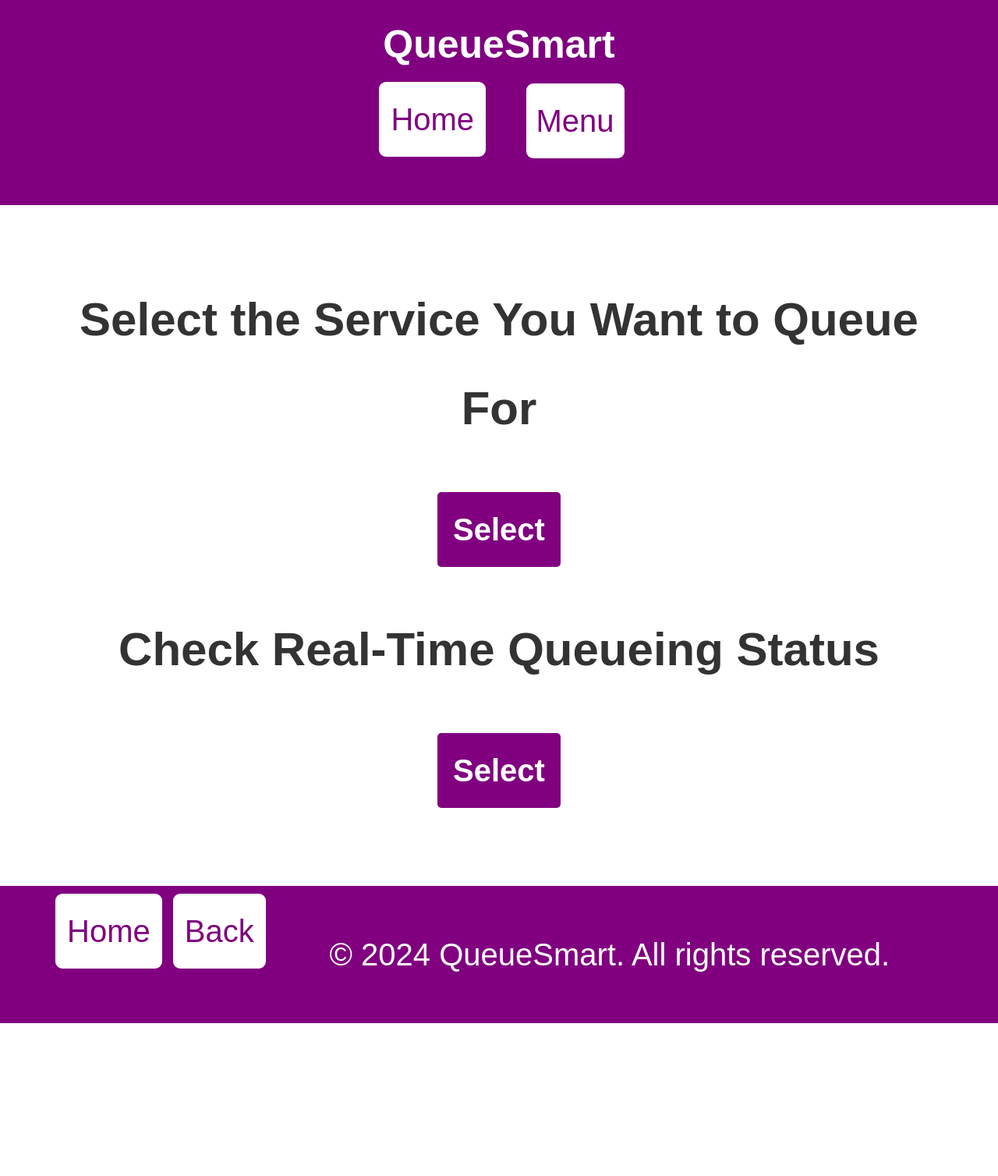
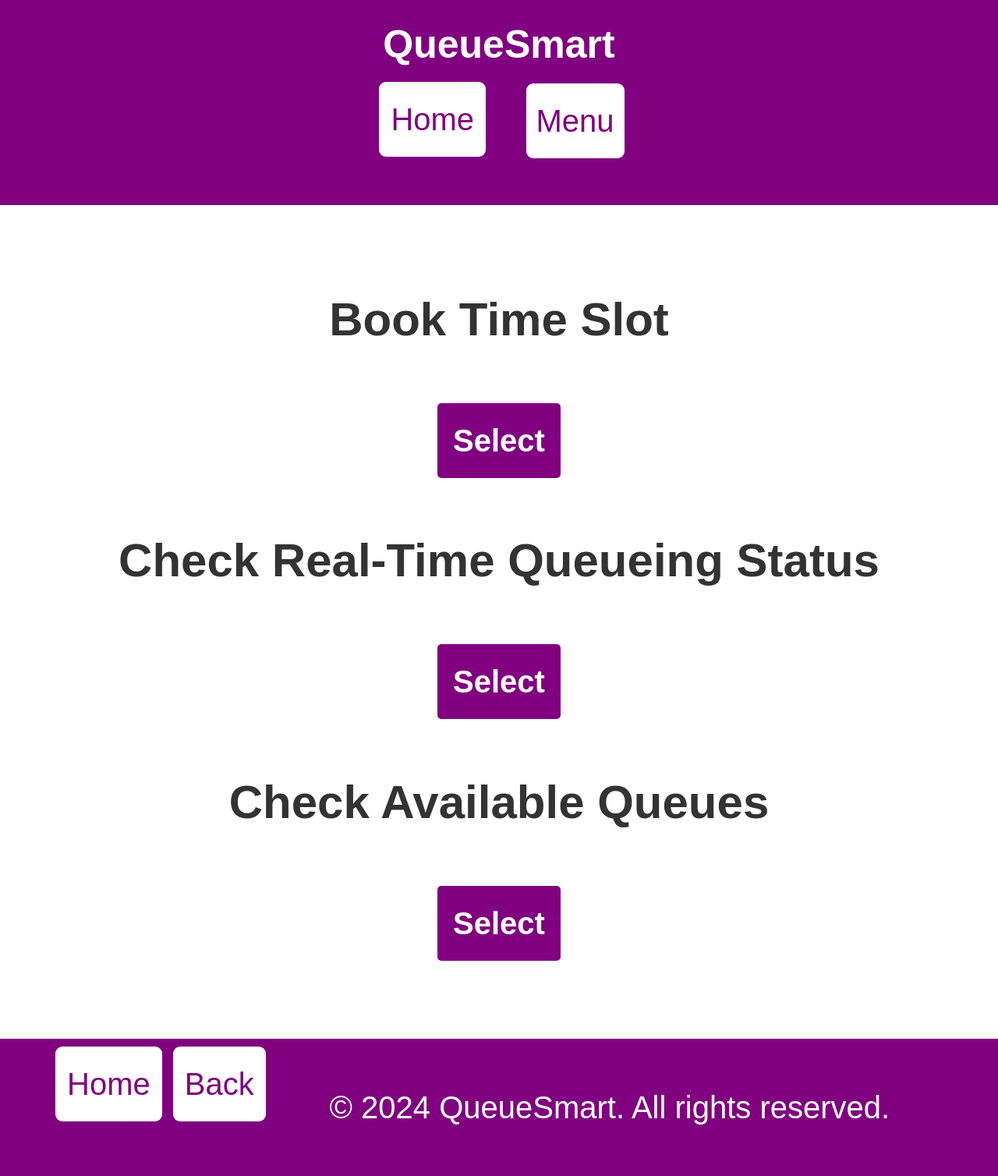
Before and after one commit to chidi2302/Smart_Queue, a Django app: page /services/ in a window 1280 px wide. Shown: the whole page at 78% size. Before the commit the page ends 1312 px from the top, so only its background shows below. Run offline with Django 5.2, Linux system fonts and the light colour scheme; a user stored in the database is signed in.

Commit message:
Initial commit

```diff
--- a/queue_app/templates/about.html
+++ b/queue_app/templates/about.html
@@ -176,7 +176,7 @@
                 <a href="#">Menu</a>
                 <div class="dropdown-content">
                     <a href="{% url 'index' %}" class="home-link">Home</a>
-                    <a href="{% url 'services' %}">Services</a>
+                    <a href="{% url 'services' %}">Go To Queue System</a>
                     <a href="{% url 'how_it_works' %}">How It Works</a>
                     <a href="{% url 'contact' %}">Contact Us</a>
                     <a href="{% url 'services' %}">About Creators</a>
--- a/queue_app/templates/contact.html
+++ b/queue_app/templates/contact.html
@@ -20,7 +20,7 @@
                             <a href="{% url 'features' %}">Features</a>
                             <a href="{% url 'how_it_works' %}">How It Works</a>
                             <a href="{% url 'contact' %}">Contact</a>
-                            <a href="{% url 'services' %}">Services</a>
+                            <a href="{% url 'services' %}">Go To Queue System</a>
                             <a href="{% url 'about' %}">About Creators</a>
                             <a href="{% url 'logout' %}">Logout</a>
                         </div>
--- a/queue_app/templates/features.html
+++ b/queue_app/templates/features.html
@@ -21,7 +21,7 @@
                             <a href="{% url 'how_it_works' %}">How It Works</a>
                             <a href="{% url 'contact' %}">Contact</a>
                             <a href="{% url 'about' %}">About Creators</a>
-                            <a href="{% url 'services' %}">Services</a>
+                            <a href="{% url 'services' %}">Go To Queue System</a>
                             <a href="{% url 'logout' %}">Logout</a>
                         </div>
                     </li>
--- a/queue_app/templates/how-it-works.html
+++ b/queue_app/templates/how-it-works.html
@@ -20,7 +20,7 @@
                             <a href="{% url 'features' %}">Features</a>
                             <a href="{% url 'how_it_works' %}">How It Works</a>
                             <a href="{% url 'contact' %}">Contact</a>
-                            <a href="{% url 'services' %}">Services</a>
+                            <a href="{% url 'services' %}">Go To Queue System</a>
                             <a href="{% url 'about' %}">About Creators</a>
                             <a href="{% url 'logout' %}">Logout</a>
                         </div>
--- a/queue_app/templates/index.html
+++ b/queue_app/templates/index.html
@@ -23,11 +23,12 @@
                         <a href="#" class="dropbtn">Menu</a>
                         <p>Welcome <b>{{ user.username }}</b></p>
                         <div class="dropdown-content">
-                            <a href="{% url 'real_time_queuing_status' %}">Queueing Status</a>
+                            <a href="{% url 'real_time_queuing_status' %}">Real-Time Queue Status</a>
+                            <a href="{% url 'view_available_queues' %}">Available Queues</a>
                             <a href="{% url 'features' %}">Features</a>
                             <a href="{% url 'how_it_works' %}">How It Works</a>
                             <a href="{% url 'contact' %}">Contact</a>
-                            <a href="{% url 'services' %}">Services</a>
+                            <a href="{% url 'services' %}">Go To Queue System</a>
                              <a href="{% url 'about' %}">About Creators</a>
                             <a href="{% url 'logout' %}">Logout</a>
                         </div>
--- a/queue_app/templates/services.html
+++ b/queue_app/templates/services.html
@@ -21,7 +21,7 @@
                             <a href="{% url 'features' %} ">Features</a>
                             <a href="{% url 'how_it_works' %}">How It Works</a>
                             <a href="{% url 'contact' %}">Contact</a>
-                            <a href="{% url 'services' %}">Services</a>
+                            <a href="{% url 'services' %}">Go To Queue System</a>
                             <a href="{% url 'about' %}">About Creators</a>
                             <a href="{% url 'logout' %}">Logout</a>
                         </div>
@@ -33,10 +33,12 @@
 
     <section class="services">
         <div class="container">
-            <h2>Select the Service You Want to Queue For </a></h2>
+            <h2>Book Time Slot</a></h2>
             <a href="{% url 'book_slot' %}" class="cta-button"><b>Select</b></a>
             <h2>Check Real-Time Queueing Status</a></h2>
             <a href="{% url 'real_time_queuing_status' %}" class="cta-button"><b>Select</b></a>
+            <h2>Check Available Queues</h2>
+            <a href="{% url 'view_available_queues' %}"  class="cta-button"><b>Select</b></a>
             <!--<ul>
                 <li><a href="{% url 'withdrawal_queue' %}">Withdrawal</a></li>
                 <li><a href="{% url 'deposit_queue' %}">Deposit</a></li>
```
Also changed, not shown: db.sqlite3.
